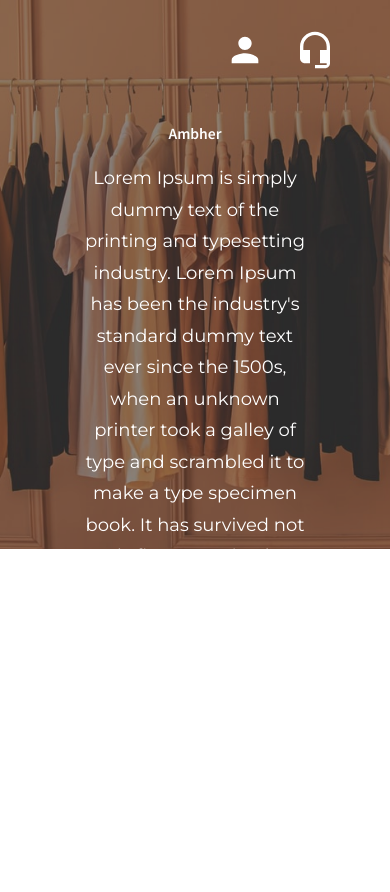
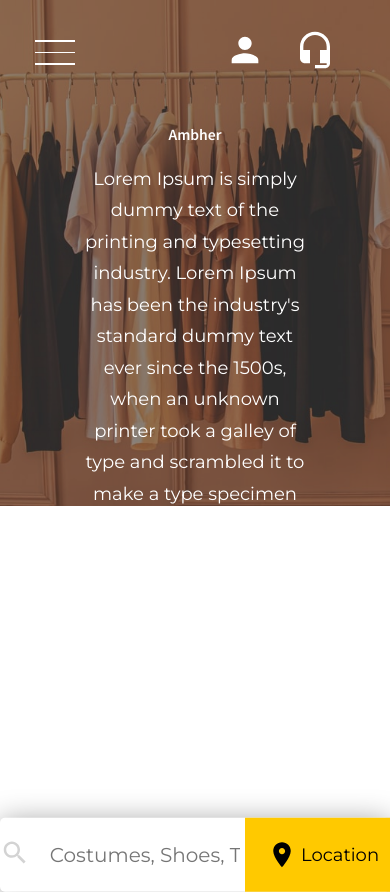
Before and after one commit to ShubhMittal44/Ambher, a React (Create React App) app in the folder Web Development/ambher/: page / in a window 390 px wide. Before the commit the page ends 844 px from the top, so only its background shows below. Built offline with nearby package versions, Linux system fonts and the light colour scheme.

Commit message:
Hamburger and searchbar added

```diff
--- /dev/null
+++ b/Web Development/ambher/src/components/hamburger/hamburger.component.jsx
@@ -0,0 +1,15 @@
+import React from "react";
+import "./hamburger.style.css";
+
+export const Hamburger = () => (
+  <div className="outer-ham">
+    <div className="inner-ham" onClick={() => {
+        console.log(Math.random());
+        document.getElementById()
+    }}>
+      <div className="menu" id="1"></div>
+      <div className="menu" id="2"></div>
+      <div className="menu" id="3"></div>
+    </div>
+  </div>
+);
--- /dev/null
+++ b/Web Development/ambher/src/components/hamburger/hamburger.style.css
@@ -0,0 +1,23 @@
+.outer-ham {
+    width: fit-content;
+    padding: 10px 10px;
+    margin: 20px;
+    /* border: 1px solid red; */
+}
+.inner-ham {
+    cursor: pointer;
+    /* border: 1px solid red; */
+    height: fit-content;
+    width: fit-content;
+}
+.menu {
+    height: 1.5px;
+    background: white;
+    width: 40px;
+    margin: 10px 5px;
+    transition: 0.5s all ease-in-out;
+    /* border: 1px solid red; */
+}
+.rot-up {
+
+}
--- a/Web Development/ambher/src/components/header/header.component.jsx
+++ b/Web Development/ambher/src/components/header/header.component.jsx
@@ -2,17 +2,22 @@ import React from "react";
 import "./header.style.css";
 import PersonIcon from "@material-ui/icons/Person";
 import HeadsetMicIcon from "@material-ui/icons/HeadsetMic";
-import { Searchbox } from '../searchbox/searchbox.component'
+import { Searchbox } from "../searchbox/searchbox.component";
+import { Hamburger } from "../hamburger/hamburger.component";
 
 export const Header = () => (
   <div className="heading-content">
-    <div className="blurout"></div>
-    <div className="right-info">
-      <div className="icon-box">
-        <PersonIcon style={{ fontSize: 40 }} />
+    <div className="top-bar">
+      <div className="menu-ham">
+        <Hamburger />
       </div>
-      <div className="icon-box">
-        <HeadsetMicIcon style={{ fontSize: 40 }} />
+      <div className="right-info">
+        <div className="icon-box">
+          <PersonIcon style={{ fontSize: 40 }} />
+        </div>
+        <div className="icon-box">
+          <HeadsetMicIcon style={{ fontSize: 40 }} />
+        </div>
       </div>
     </div>
 
--- a/Web Development/ambher/src/components/header/header.style.css
+++ b/Web Development/ambher/src/components/header/header.style.css
@@ -1,11 +1,19 @@
 /* The entire top portion of the landing page */
 .heading-content {
-    height: 65vh;
+    height: 60vh;
     width: 100vw;
     background: url('../../assets/images/img-cover.png');
     background-position: top;
     background-size: cover;
     color: white;
+}
+/* The topmost row (virtual) */
+.top-bar {
+    display: flex;
+    flex-direction: row;
+    justify-content: space-between;
+    align-items: center;
+    /* border: 1px solid red; */
 }
 /* The 2 icons on the right */
 .right-info{
@@ -33,7 +41,6 @@
     font-size: 4vw;
     padding: 10px;
     margin: 10px;
-
 }
 /* description div */
 .description {
--- a/Web Development/ambher/src/components/searchbox/searchbox.component.jsx
+++ b/Web Development/ambher/src/components/searchbox/searchbox.component.jsx
@@ -1,7 +1,24 @@
-import React from 'react';
+import React from "react";
+import SearchIcon from "@material-ui/icons/Search";
+import RoomIcon from "@material-ui/icons/Room";
+import "../header/header.style.css";
+import './searchbox.style.css';
 
 export const Searchbox = () => (
-    <div className='search-main'>
-
+  <div className="search-main">
+    <div className="inner-search-box">
+      <div className="search-icon icon-box">
+        <SearchIcon style={{ fontSize: 30, color: "lightgrey" }} />
+      </div>
+      <div className="input-search">
+        <input type="text" placeholder="Costumes, Shoes, Tables...."></input>
+      </div>
+      <div className="search-btn">
+        <button type="submit">
+          <RoomIcon style={{ fontSize: 30, color: "black" }} />
+          <div id="text">Location</div>
+        </button>
+      </div>
     </div>
-)
+  </div>
+);
--- a/Web Development/ambher/src/components/searchbox/searchbox.style.css
+++ b/Web Development/ambher/src/components/searchbox/searchbox.style.css
@@ -0,0 +1,63 @@
+/* Overall div spanning across the page */
+.search-main {
+    display: flex;
+    justify-content: center;
+    position: relative;
+    top: 33%;
+    transform: translate(0%, -65%);
+    /* border: 1px solid red; */
+}
+/* Container div for 3 elements */
+.inner-search-box {
+    background: white;
+    box-shadow: 0px 4px 30px rgba(0, 0, 0, 0.4);
+    display: flex;
+    flex-direction: row;
+    justify-content: center;
+    align-items: center;
+    border-radius: 5px;
+    min-width: 300px;
+}
+.search-icon {
+    cursor: unset;
+}
+/* searchbox styling */
+input[type='text'] {
+    padding: 1vw 5px;
+    border: none;
+    width: 30vw;
+    min-width: 200px;
+    font-size: 20px;
+    font-family: 'Montserrat', sans-serif;
+}
+input[type='text']:focus {
+    outline: none !important;
+}
+/* styling the location button */
+button {
+    display: flex;
+    flex-direction: row;
+    justify-content: center;
+    align-items: center;
+    padding: 22.1px;
+    background: #ffc900;
+    font-size: 18px;
+    border: none;
+    cursor: pointer;
+    font-family: 'Montserrat', sans-serif;
+    border-top-right-radius: 5px;
+    border-bottom-right-radius: 5px;
+}
+button:focus {
+    outline: none !important;
+}
+#text {
+    padding: 2px;
+    margin: 2px;
+}
+
+/* ***************************************** */
+/* Media Queries */
+/* @media screen (max-width: 1366px) {
+
+} */
```
